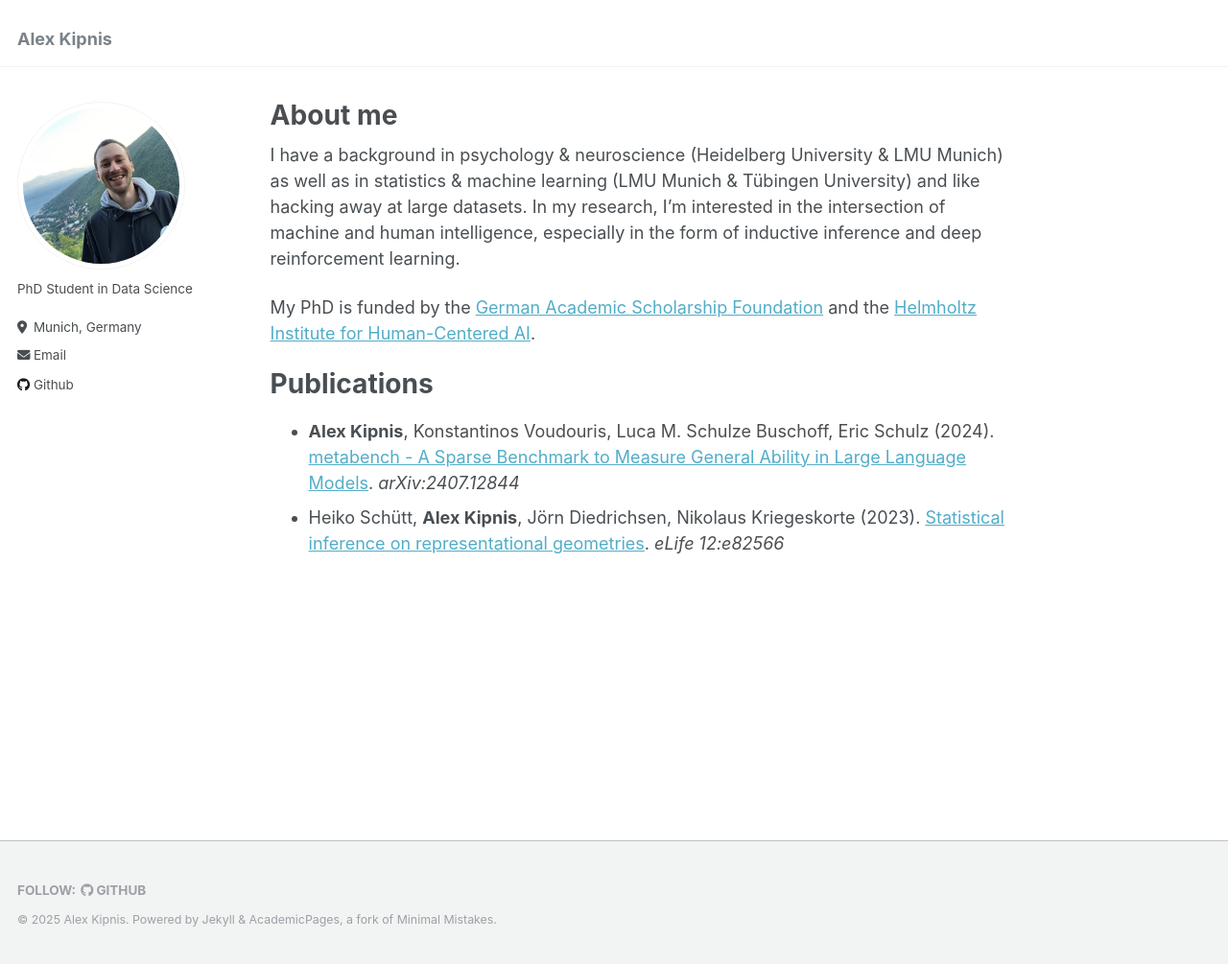
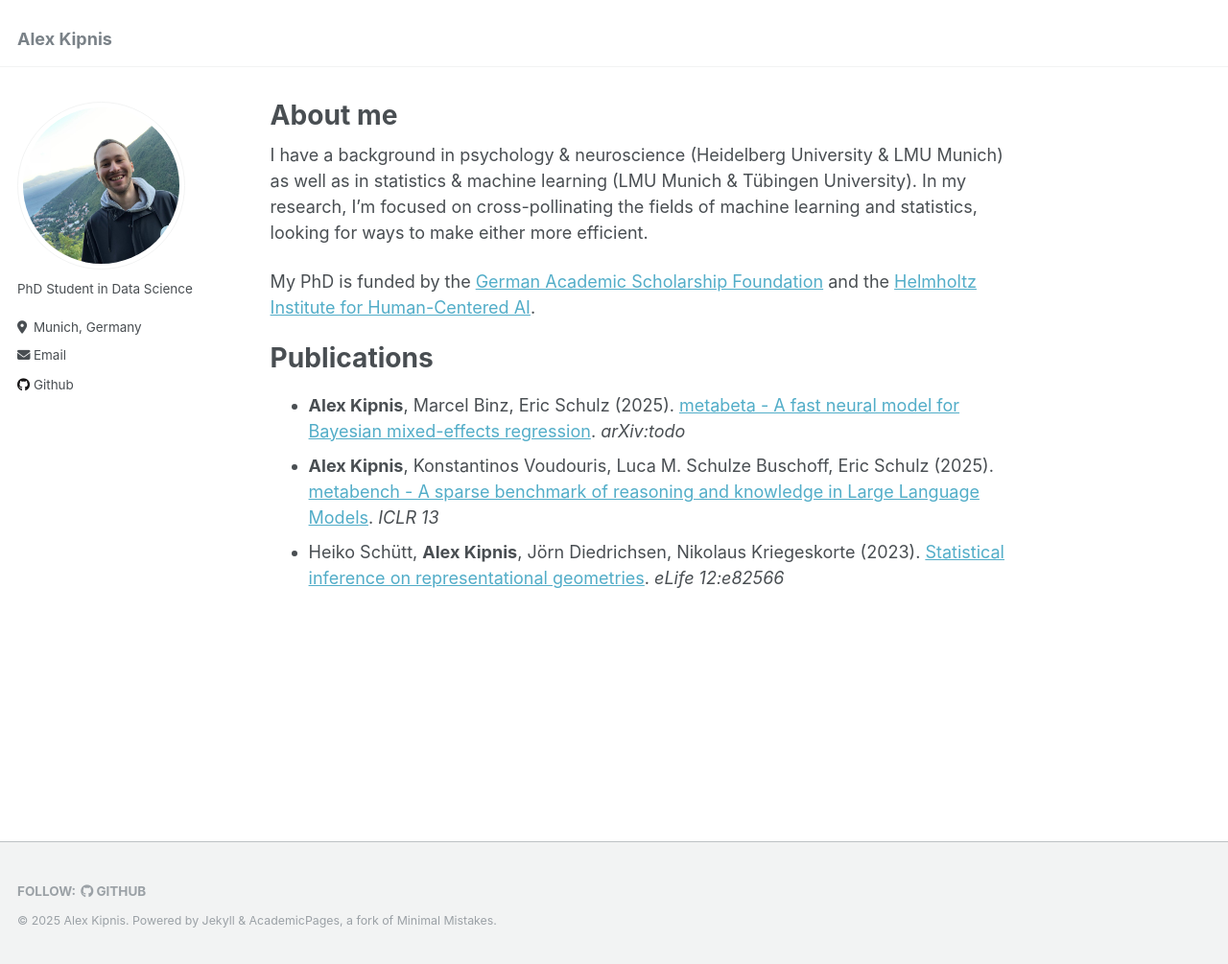
Before and after one commit to adkipnis/adkipnis.github.io, a Jekyll site: the page built from _pages/about.md, in a window 1280 px wide and 1005 px high. Shown: the whole window at 96% size. Built offline with Jekyll 4.4.1, drawn with Linux system fonts in a browser that asks for light colours.

Commit message:
Update about.md

```diff
--- a/_pages/about.md
+++ b/_pages/about.md
@@ -6,11 +6,12 @@ redirect_from:
   - /about/
   - /about.html
 ---
-I have a background in psychology & neuroscience (Heidelberg University & LMU Munich) as well as in statistics & machine learning (LMU Munich & Tübingen University) and like hacking away at large datasets. In my research, I'm interested in the intersection of machine and human intelligence, especially in the form of inductive inference and deep reinforcement learning.
+I have a background in psychology & neuroscience (Heidelberg University & LMU Munich) as well as in statistics & machine learning (LMU Munich & Tübingen University). In my research, I'm focused on cross-pollinating the fields of machine learning and statistics, looking for ways to make either more efficient.
 
 My PhD is funded by the [German Academic Scholarship Foundation](https://www.studienstiftung.de/en/) and the [Helmholtz Institute for Human-Centered AI](https://hcai-munich.com/).
 
 Publications
 ======
-- **Alex Kipnis**, Konstantinos Voudouris, Luca M. Schulze Buschoff, Eric Schulz (2024). [metabench - A Sparse Benchmark to Measure General Ability in Large Language Models](https://arxiv.org/abs/2407.12844). *arXiv:2407.12844*
+- **Alex Kipnis**, Marcel Binz, Eric Schulz (2025). [metabeta - A fast neural model for Bayesian mixed-effects regression](todo). *arXiv:todo*
+- **Alex Kipnis**, Konstantinos Voudouris, Luca M. Schulze Buschoff, Eric Schulz (2025). [metabench - A sparse benchmark of reasoning and knowledge in Large Language Models](https://openreview.net/forum?id=4T33izzFpK). *ICLR 13*
 - Heiko Schütt, **Alex Kipnis**, Jörn Diedrichsen, Nikolaus Kriegeskorte (2023). [Statistical inference on representational geometries](https://doi.org/10.7554/eLife.82566). *eLife 12:e82566*
```
